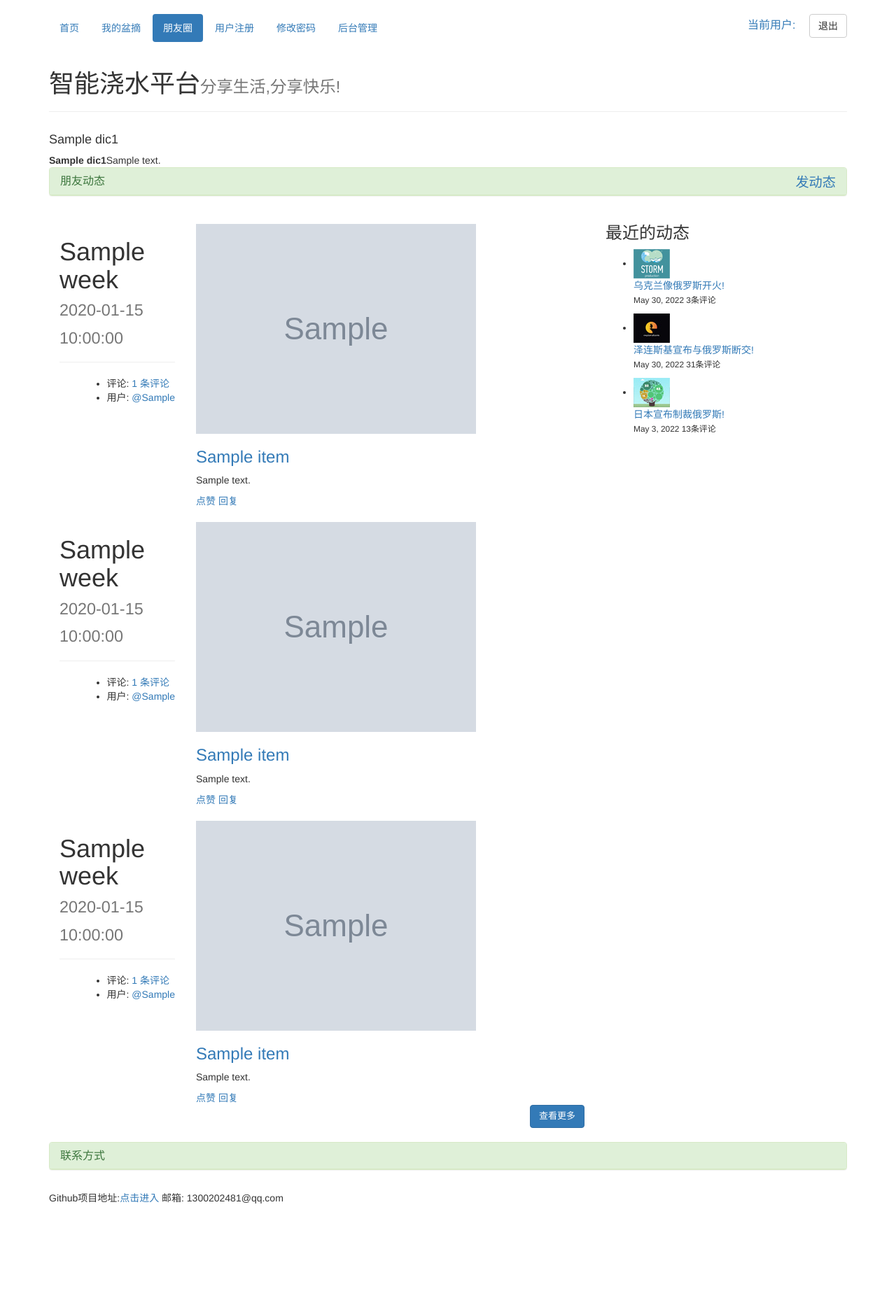
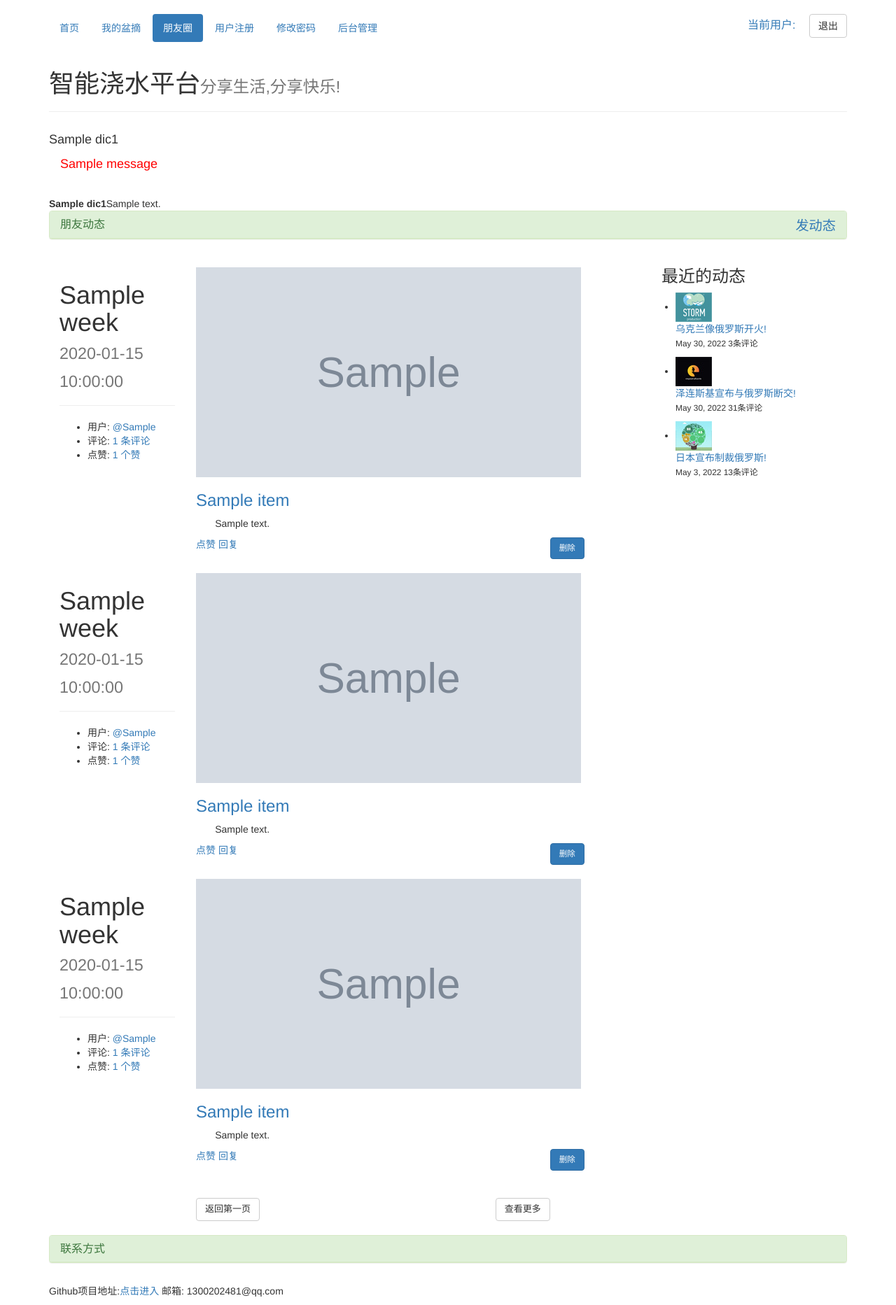
Before and after one commit to xiaowang012/GardenPlatform, a Flask app: template templates/blog.html in a window 1280 px wide. Shown: the whole page at 70% size. Before the commit the page ends 1720 px from the top, so only its background shows below. Run offline with Flask 2, Linux system fonts and the light colour scheme; tables that the repository leaves empty hold one stand-in row (values such as "Sample post"); the template is opened without the code that fills it: values that come from a table or form of the project are taken from there, most other values are stand-ins (such as "Sample title", 1, 10 or a date in 2020); grey boxes marked "Sample" are stand-in pictures; one stand-in notice (Sample message) is shown; parts of the project's set-up code (start-up, migrations or seed data) failed here and were passed over; some libraries are stand-ins or nearby versions.

Commit message:
页面优化

```diff
--- a/templates/blog.html
+++ b/templates/blog.html
@@ -9,6 +9,14 @@
 <script src="https://cdn.staticfile.org/twitter-bootstrap/3.3.7/js/bootstrap.min.js"></script>
 </head>
 <body>
+    <script type="text/javascript">
+        function delete_confirm(url)
+        {
+        var r=confirm("您确定要删除吗?")
+          if(r){window.location.href=url
+          }
+        }
+    </script>
     <div style="margin-top: 20px;" class="container">
         <div  class="row clearfix">
             <div  class="col-md-12 column">
@@ -50,6 +58,9 @@
                             <div style="margin-right: 15px;" class="{{ dic1['style'] }}">
                                 <h4>
                                     {{ dic1['title'] }}
+                                    {% for message in get_flashed_messages() %}
+                                        <div style="color: red;" class="alert">{{ message }}</div>
+                                    {% endfor %}
                                 </h4> <strong>{{ dic1['title'] }}</strong>{{ dic1['message'] }}
                             </div>
                         </div>
@@ -140,24 +151,26 @@
                                         {% if list1[0] %}{{ list1[0]['week'] }}{% endif %}<br><small>{% if list1[0] %}{{ list1[0]['date'] }}{% endif %}</small>
                                     </h1>
                                 </div>
-                                <ul style="float: right;" >
+                                <ul>
+                                    <li>用户: <a  href="#">@{% if list1[0] %}{{ list1[0]['send_user'] }}{% endif %}</a></li>
                                     <li>评论: <a href="#">{% if list1[0] %}{{ list1[0]['comments_number'] }}{% endif %} 条评论</a></li>
-                                    <li>用户: <a href="#">@{% if list1[0] %}{{ list1[0]['send_user'] }}{% endif %}</a></li>
+                                    <li>点赞: <a href="#">{% if list1[0] %}{{ list1[0]['comments_number'] }}{% endif %} 个赞</a></li>
                                 </ul>
                             </div>
                         </div>
                         <div class="col-md-6 column">
                             <div style="margin-top: 20px;" class="postblog">
-                                <a href="#" class="image-blog"><img src="{% if list1[0] %}{{ list1[0]['picture_path_html'] }}{% endif %}" alt="" height="30%" width="%30" /></a>
+                                <a href="#" class="image-blog"><img src="{% if list1[0] %}{{ list1[0]['picture_path_html'] }}{% endif %}" alt="" height="300px" width="550px" /></a>
                                 <h3><a href="#">{% if list1[0] %}{{ list1[0]['message_title'] }}{% endif %}</a></h3>
-                                <p>{% if list1[0] %} {{ list1[0]['message_content'] }}{% endif %}</p>
+                                <p>&nbsp;&nbsp;&nbsp;&nbsp;&nbsp;&nbsp;{% if list1[0] %} {{ list1[0]['message_content'] }}{% endif %}</p>
                                 <span><a href="#">点赞</a></span>
                                 <span class="right-bot"><a href="#">回复</a></span>
+                                <button style="float: right;font-size:smaller;"  class="btn btn-primary" onclick="delete_confirm('/my_friends/delete_message?cur_url=/my_friends&id={% if list1[0] %}{{ list1[0].id }}{% endif %}')"  >删除</button>
                             </div>
                         </div>
                         <div class="col-md-4 column">
-                            <div class="whole">
-                                <h3>最近的动态</h3>
+                            <div style="margin-left: 60px;" class="whole">
+                                <h3>&nbsp;&nbsp;&nbsp;最近的动态</h3>
                                 <ul class="post">
                                     <li>
                                         <a href="#"><img src="/static/imgs/thumb-blog-1.jpg" alt="" /></a>
@@ -183,19 +196,21 @@
                                         {% if list1[1] %}{{ list1[1]['week'] }}{% endif %}<br><small>{% if list1[1] %}{{ list1[1]['date'] }}{% endif %}</small>
                                     </h1>
                                 </div>
-                                <ul style="float: right;" >
+                                <ul>
+                                    <li>用户: <a  href="#">@{% if list1[1] %}{{ list1[1]['send_user'] }}{% endif %}</a></li>
                                     <li>评论: <a href="#">{% if list1[1] %}{{ list1[1]['comments_number'] }}{% endif %} 条评论</a></li>
-                                    <li>用户: <a href="#">@{% if list1[1] %}{{ list1[1]['send_user'] }}{% endif %}</a></li>
+                                    <li>点赞: <a href="#">{% if list1[1] %}{{ list1[1]['comments_number'] }}{% endif %} 个赞</a></li>
                                 </ul>
                             </div>
                         </div>
                         <div class="col-md-6 column">
                             <div style="margin-top: 20px;" class="postblog">
-                                <a href="#" class="image-blog"><img src="{% if list1[1] %}{{ list1[1]['picture_path_html'] }}{% endif %}" alt="" height="30%" width="%30" /></a>
+                                <a href="#" class="image-blog"><img src="{% if list1[1] %}{{ list1[1]['picture_path_html'] }}{% endif %}" alt="" height="300px" width="550px" /></a>
                                 <h3><a href="#">{% if list1[1] %}{{ list1[1]['message_title'] }}{% endif %}</a></h3>
-                                <p>{% if list1[1] %} {{ list1[1]['message_content'] }}{% endif %}</p>
+                                <p>&nbsp;&nbsp;&nbsp;&nbsp;&nbsp;&nbsp;{% if list1[1] %} {{ list1[1]['message_content'] }}{% endif %}</p>
                                 <span><a href="#">点赞</a></span>
                                 <span class="right-bot"><a href="#">回复</a></span>
+                                <button style="float: right;font-size:smaller;"  class="btn btn-primary" onclick="delete_confirm('/my_friends/delete_message?cur_url=/my_friends&id={% if list1[1] %}{{ list1[1].id }}{% endif %}')"  >删除</button>
                             </div>
                         </div>
                         <div class="col-md-4 column">
@@ -209,22 +224,25 @@
                                         {% if list1[2] %}{{ list1[2]['week'] }}{% endif %}<br><small>{% if list1[2] %}{{ list1[2]['date'] }}{% endif %}</small>
                                     </h1>
                                 </div>
-                                <ul style="float: right;" >
+                                <ul >
+                                    <li>用户: <a  href="#">@{% if list1[2] %}{{ list1[2]['send_user'] }}{% endif %}</a></li>
                                     <li>评论: <a href="#">{% if list1[2] %}{{ list1[2]['comments_number'] }}{% endif %} 条评论</a></li>
-                                    <li>用户: <a  href="#">@{% if list1[2] %}{{ list1[2]['send_user'] }}{% endif %}</a></li>
+                                    <li>点赞: <a href="#">{% if list1[2] %}{{ list1[2]['comments_number'] }}{% endif %} 个赞</a></li>
                                 </ul>
                             </div>
                         </div>
                         <div class="col-md-6 column">
                             <div style="margin-top: 20px;" class="postblog">
-                                <a href="#" class="image-blog"><img src="{% if list1[2] %}{{ list1[2]['picture_path_html'] }}{% endif %}" alt="" height="30%" width="%30" /></a>
+                                <a href="#" class="image-blog"><img src="{% if list1[2] %}{{ list1[2]['picture_path_html'] }}{% endif %}" alt="" height="300px" width="550px" /></a>
                                 <h3><a href="#">{% if list1[2] %}{{ list1[2]['message_title'] }}{% endif %}</a></h3>
-                                <p>{% if list1[2] %} {{ list1[2]['message_content'] }}{% endif %}</p>
+                                <p>&nbsp;&nbsp;&nbsp;&nbsp;&nbsp;&nbsp;{% if list1[2] %} {{ list1[2]['message_content'] }}{% endif %}</p>
                                 <span><a href="#">点赞</a></span>
                                 <span class="right-bot"><a href="#">回复</a></span>
+                                <button style="float: right;font-size:smaller;"  class="btn btn-primary" onclick="delete_confirm('/my_friends/delete_message?cur_url=/my_friends&id={% if list1[2] %}{{ list1[2].id }}{% endif %}')"  >删除</button>
                             </div>
                             <div>
-                                <a role="button" style="font-size: small;float: right;" class="btn btn-primary" href="/nextpage" >查看更多</a>
+                                <a role="button" style="font-size: small;margin-top: 50px;" class="btn btn-default" href="/my_friends/nextpage?page=1" >返回第一页</a>
+                                <a role="button" style="font-size: small;margin-top: 50px;float: right;" class="btn btn-default" href="/my_friends/nextpage?page={{ dic1['page_number'] + 1 }}" >查看更多</a>
                             </div>
                         </div>
                         <div class="col-md-4 column">
```
